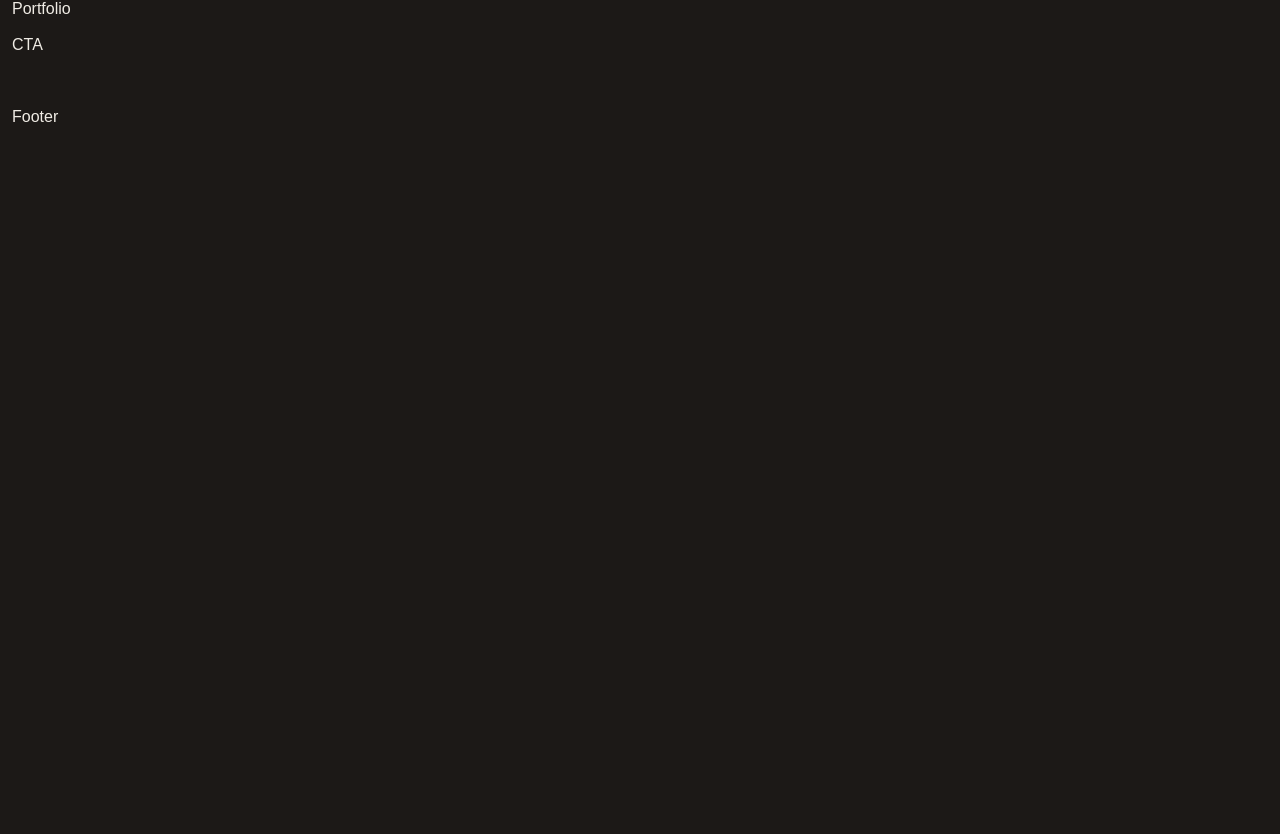
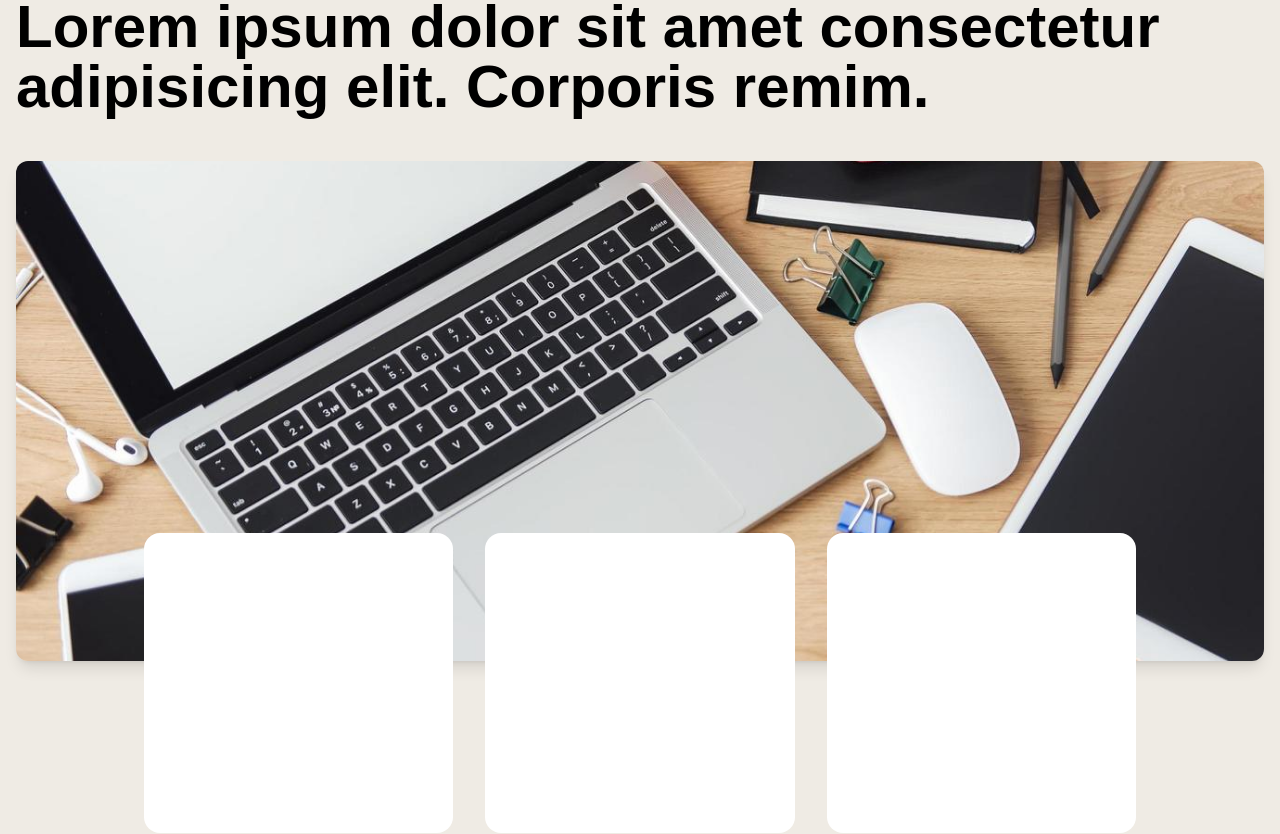
Before and after one commit to joaovlara/next-template, a Next.js app: page / in a window 1280 px wide. Shown: the part 1700-2534 px from the top of the page. Before the commit the page ends 1871 px from the top, so only its background shows below. Built offline with nearby package versions, Linux system fonts and the light colour scheme; a web font is replaced by a local one.

Commit message:
create services

```diff
--- a/src/app/components/Sections/Services.tsx
+++ b/src/app/components/Sections/Services.tsx
@@ -1,9 +1,34 @@
-import { infos } from "@/data/data";
+import Image from "next/image";
 
 export default function Services() {
+  // Array simples apenas para renderizar as 3 caixas dinamicamente
+  const emptyCards = [1, 2, 3];
+
   return (
-    <section className="container">
-      <article>Services</article>
+    <section className="py-9 bg-brand-light text-black">
+      <article className="container mx-auto px-4 mb-8">
+        <h2 className="text-4xl md:text-6xl font-bold">
+          Lorem ipsum dolor sit amet consectetur adipisicing elit. Corporis
+          remim.
+        </h2>
+      </article>
+
+      <article className="container mx-auto px-4">
+        <div className="relative w-full h-[400px] md:h-[500px] rounded-xl overflow-hidden shadow-lg">
+          <Image
+            src="/images/office-workplace-with-laptop-free-photo.jpg"
+            alt="Workplace"
+            fill
+            className="object-cover"
+          />
+        </div>
+
+        <div className="relative z-10 max-w-5xl mx-auto grid grid-cols-1 md:grid-cols-3 gap-8 px-4 -mt-24 md:-mt-32">
+          {emptyCards.map((_, index) => (
+            <div key={index} className="bg-white card w-full h-[300px]" />
+          ))}
+        </div>
+      </article>
     </section>
   );
 }
```
Also changed, not shown: public/images/office-workplace-with-laptop-free-photo.jpg (added).
